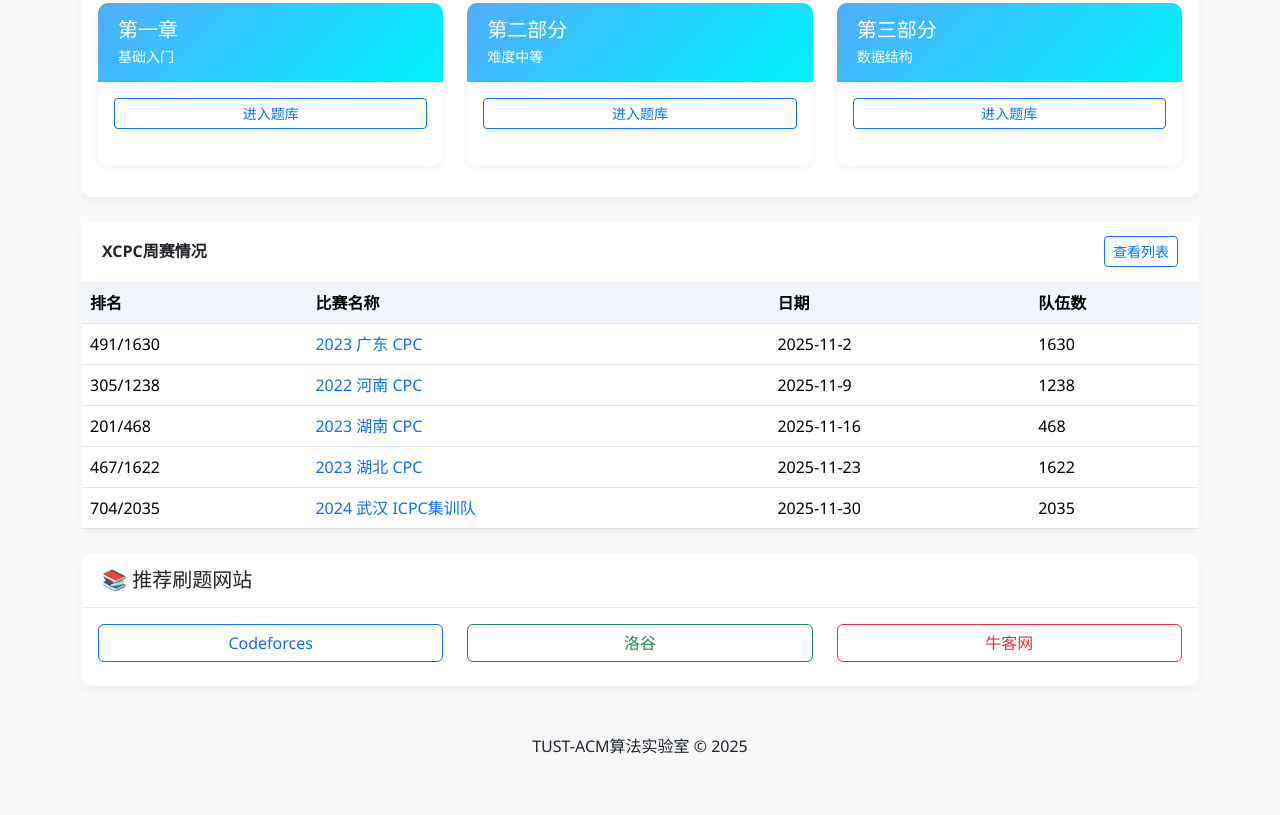
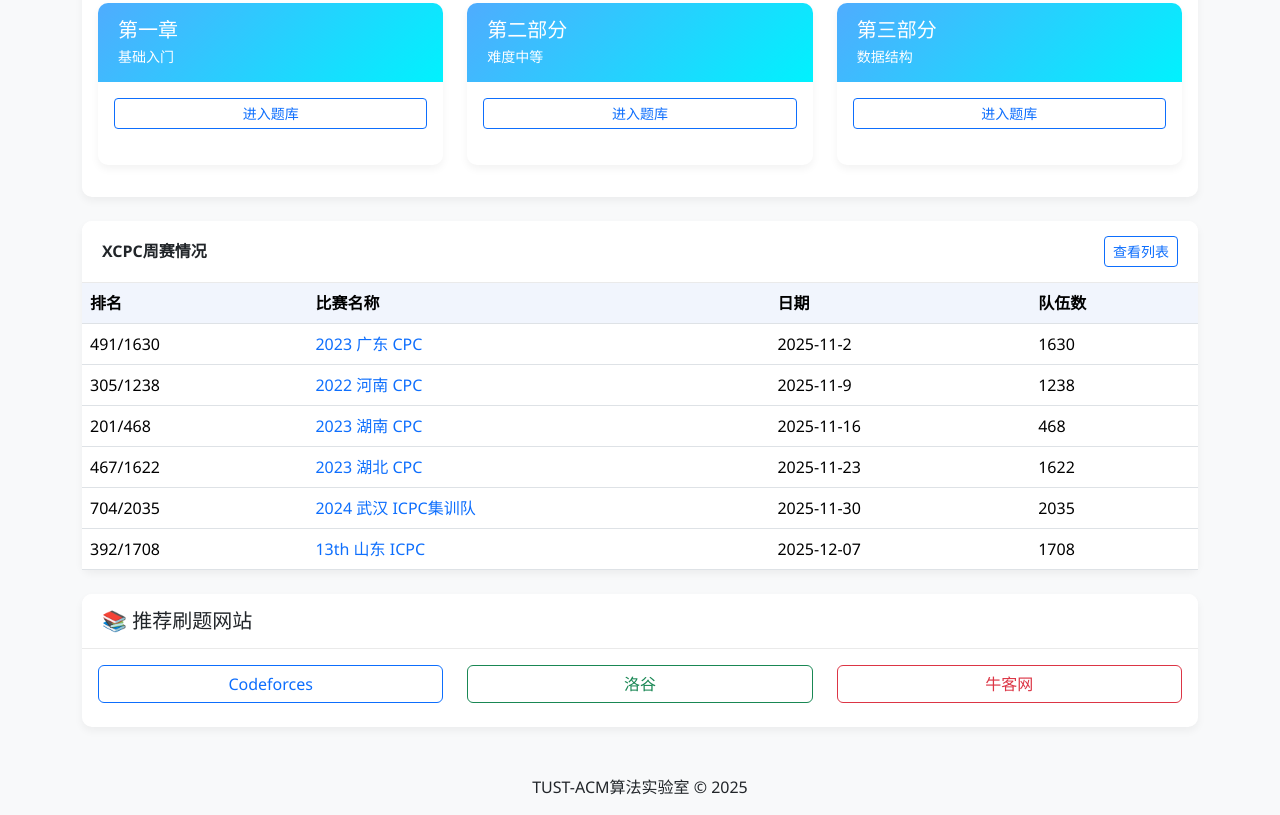
Before and after one commit to TUST-ACM/TUST-ACM-, a plain HTML site: page index.html in a window 1280 px wide. Shown: the part 1546-2361 px from the top of the page. Before the commit the page ends 2320 px from the top, so only its background shows below. Drawn offline with nearby package versions, Linux system fonts and the light colour scheme; no server answers.

Commit message:
Update index.html

```diff
--- a/index.html
+++ b/index.html
@@ -239,7 +239,8 @@
         { rank: "305/1238", contestName: "2022 河南 CPC", date: "2025-11-9", participants: "1238", link: "https://codeforces.com/gym/103941/standings" },
         { rank: "201/468", contestName: "2023 湖南 CPC", date: "2025-11-16", participants: "468", link: "https://codeforces.com/gym/104396/standings/page/2" },
         { rank: "467/1622", contestName: "2023 湖北 CPC", date: "2025-11-23", participants: "1622", link: "https://codeforces.com/gym/104337/standings/friends/true" },
-        { rank: "704/2035", contestName: "2024 武汉 ICPC集训队", date: "2025-11-30", participants: "2035", link: "https://codeforces.com/gym/105143/standings" }
+        { rank: "704/2035", contestName: "2024 武汉 ICPC集训队", date: "2025-11-30", participants: "2035", link: "https://codeforces.com/gym/105143/standings" },
+        { rank: "392/1708", contestName: "13th 山东 ICPC", date: "2025-12-07", participants: "1708", link: "https://codeforces.com/gym/104417/standings/friends/true" }
     ];
 
     document.addEventListener('DOMContentLoaded', async function() {
```
